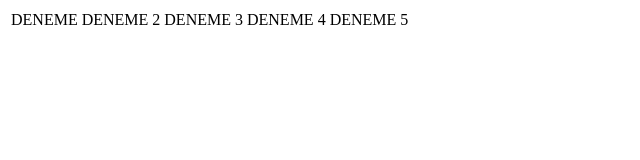
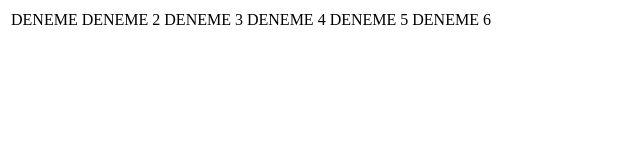
Before and after one commit to ybilecenoglu/test, a plain HTML site: page Index.html in a window 1280 px wide. Shown: the whole page, without its empty margins (0-640 px from the left). Drawn offline with Linux system fonts and the light colour scheme.

Commit message:
ABC
ABCDE

```diff
--- a/Index.html
+++ b/Index.html
@@ -6,6 +6,7 @@
 <td>DENEME 3</td>
 <td>DENEME 4</td>
 <td>DENEME 5</td>
+<td>DENEME 6</td>
 </thead>
 </table>
 </div>
```
